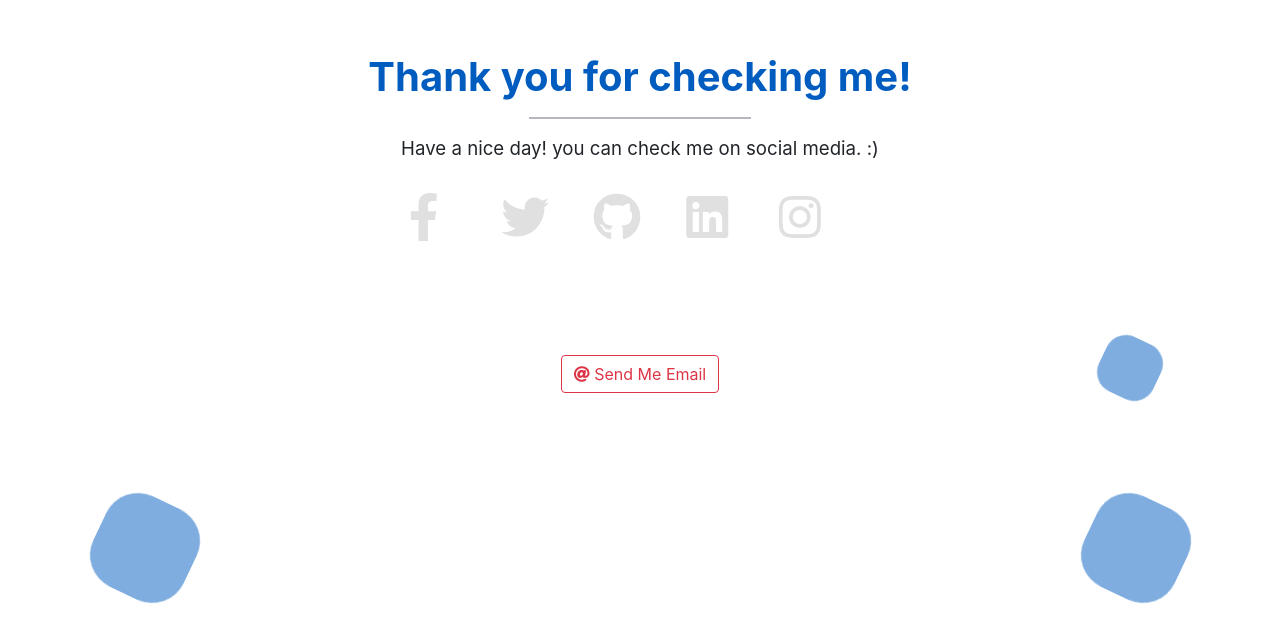
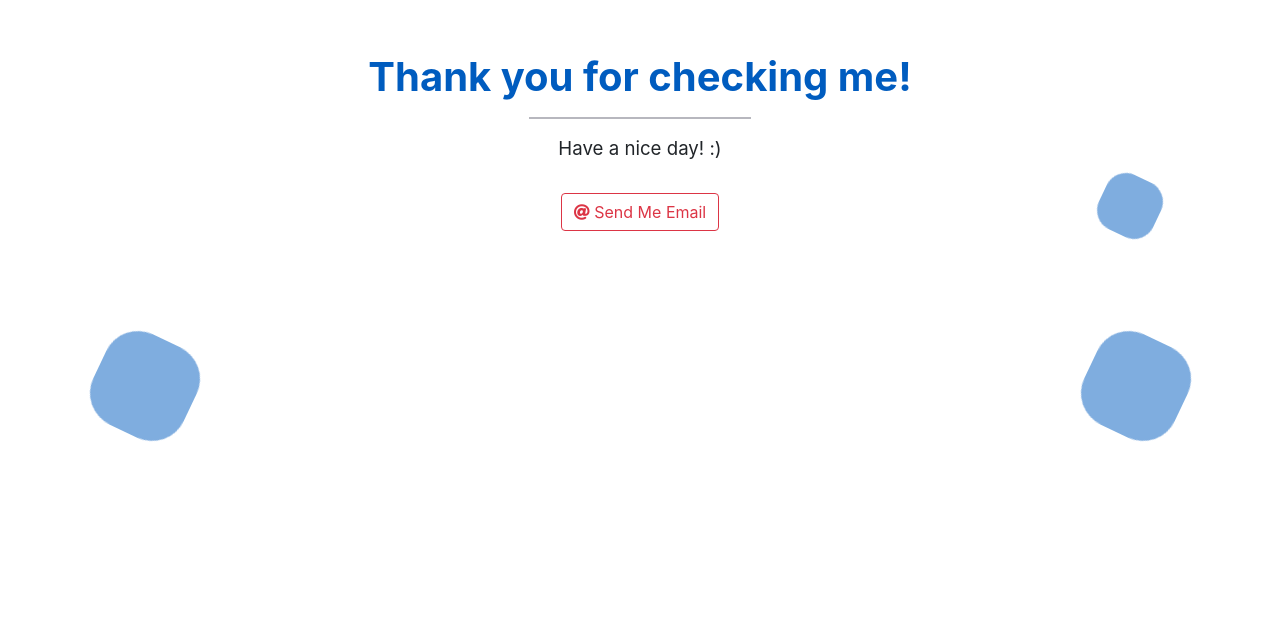
Before and after one commit to yogarevy/yogarevy.github.io, a plain HTML site: page pages/index.html in a window 1280 px wide. Shown: the part 3961-4603 px from the top of the page. After the commit the page ends 4445 px from the top, so only its background shows below. Drawn offline with Linux system fonts and the light colour scheme.

Commit message:
comment social media

```diff
--- a/pages/index.html
+++ b/pages/index.html
@@ -272,9 +272,9 @@
                 <div class="col-md-12 module">
                     <h1 class="title title-section-three">Thank you for checking me!</h1>
                     <hr class="garis">
-                    <p class="subtitle subtitle-section-social">Have a nice day! you can check me on social media. :)</p>
+                    <p class="subtitle subtitle-section-social">Have a nice day! :)</p>
                 </div>
-                <div class="col-md-12 module feature-section row justify-content-md-center">
+                <!--<div class="col-md-12 module feature-section row justify-content-md-center">
                     <div class="col-md-1 grid-social">
                         <a href="https://www.facebook.com/yoga.revy.setiadi" class="fab fa-facebook-f social-media-icon" target="-_blank"></a>
                     </div>
@@ -290,7 +290,7 @@
                     <div class="col-md-1 grid-social">
                         <a href="https://www.instagram.com/yogarevy/" class="fab fa-instagram social-media-icon" target="-_blank"></a>
                     </div>
-                </div>
+                </div>-->
                 <div class="col-md-12 module feature-section">
                     <div align="center">
                         <!--<a href="../assets/download/cv_portfolio_yoga_revy_setiadi.pdf" class="btn btn-outline-primary" target="_blank">
```
